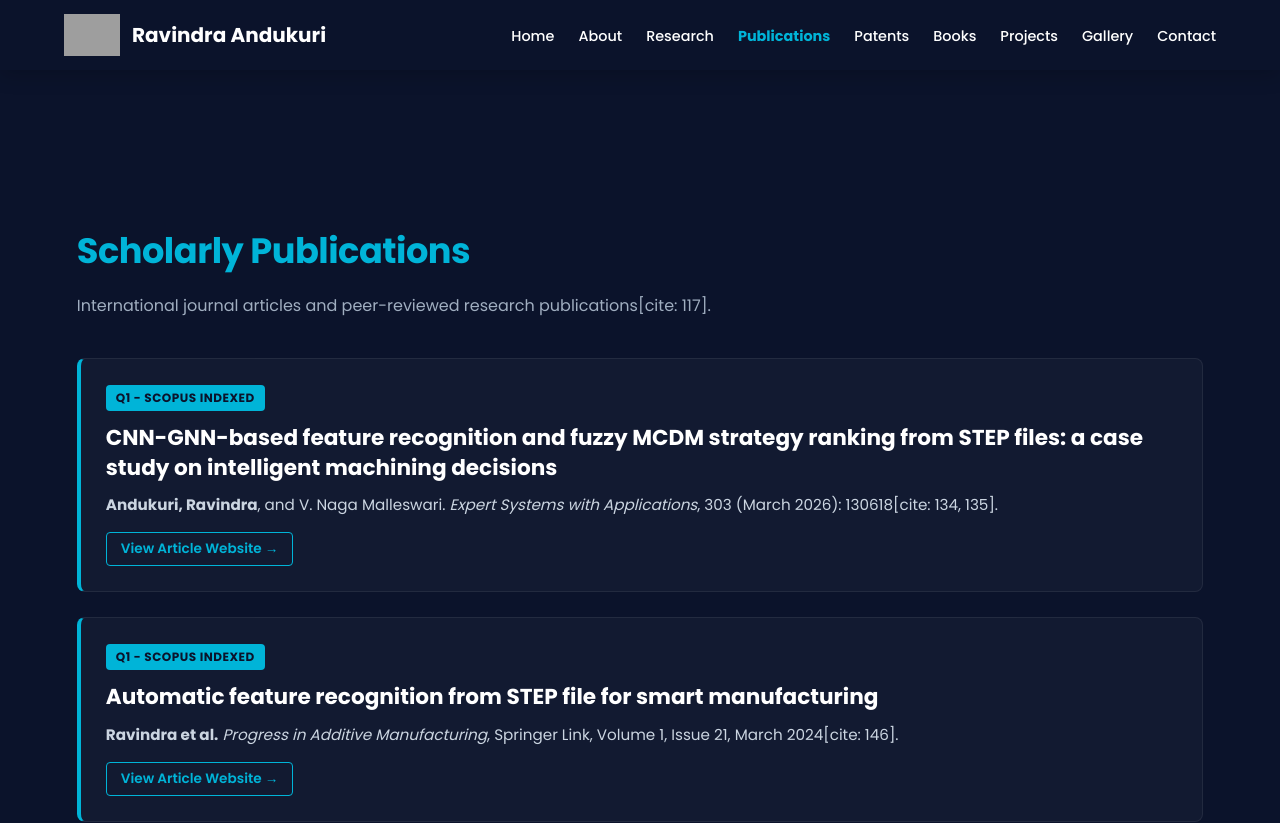
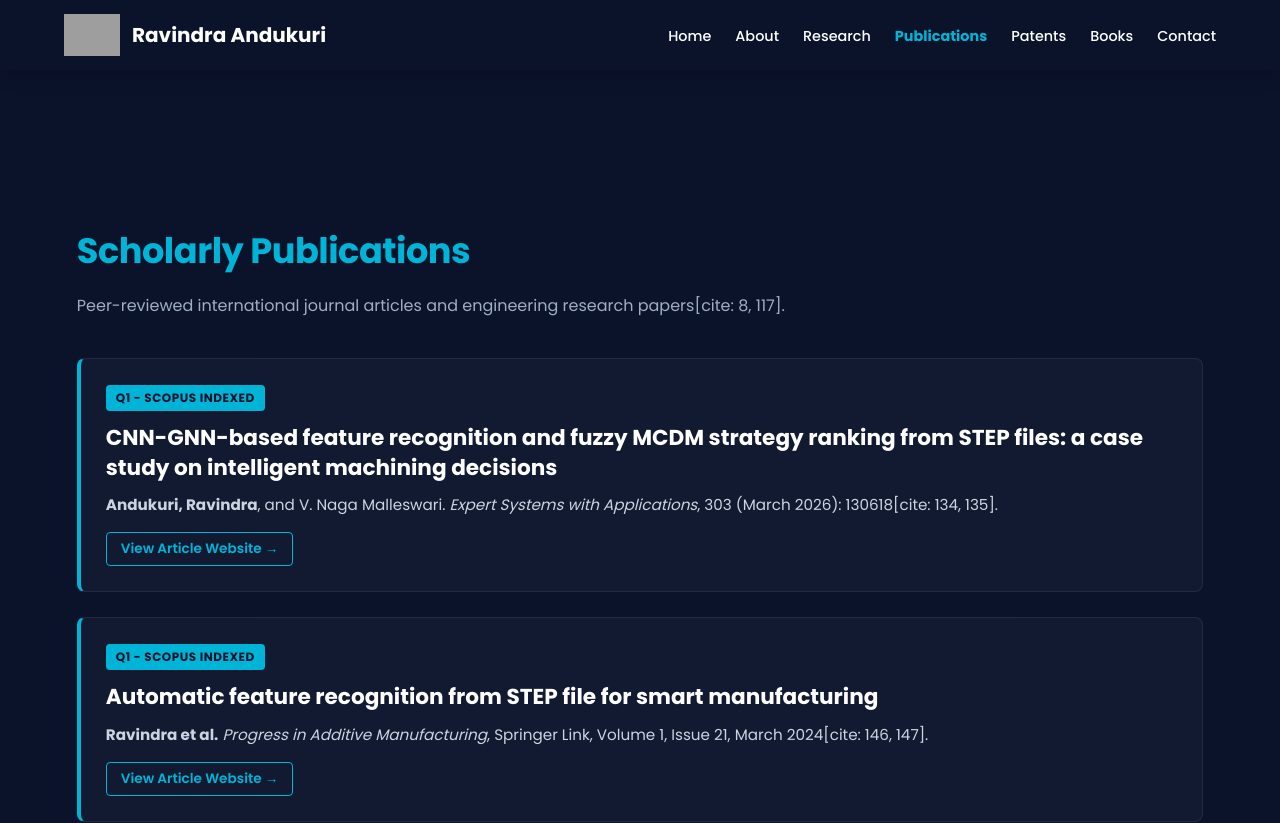
Before and after one commit to Ravindra1602/portfolio, a website: page publications.html in a window 1280 px wide. Shown: the top 823 px of the page. Drawn offline with Linux system fonts and the light colour scheme; grey boxes are pictures that could not be loaded.

Commit message:
Revise publication details and citations in HTML
Updated publication descriptions and citations.

```diff
--- a/publications.html
+++ b/publications.html
@@ -21,15 +21,13 @@
             <li><a href="publications.html" class="active">Publications</a></li>
             <li><a href="patents.html">Patents</a></li>
             <li><a href="books.html">Books</a></li>
-            <li><a href="index.html#projects">Projects</a></li>
-            <li><a href="index.html#gallery">Gallery</a></li>
             <li><a href="index.html#contact-me">Contact</a></li>
         </ul>
     </nav>
 
     <div class="sub-page-container">
         <h1 class="sub-page-header">Scholarly Publications</h1>
-        <p class="sub-page-desc">International journal articles and peer-reviewed research publications[cite: 117].</p>
+        <p class="sub-page-desc">Peer-reviewed international journal articles and engineering research papers[cite: 8, 117].</p>
 
         <div class="portfolio-data-card">
             <span class="portfolio-card-tag">Q1 - Scopus Indexed</span>
@@ -41,7 +39,7 @@
         <div class="portfolio-data-card">
             <span class="portfolio-card-tag">Q1 - Scopus Indexed</span>
             <h3 class="portfolio-card-title">Automatic feature recognition from STEP file for smart manufacturing</h3>
-            <p class="portfolio-card-meta"><strong>Ravindra et al.</strong> <em>Progress in Additive Manufacturing</em>, Springer Link, Volume 1, Issue 21, March 2024[cite: 146].</p>
+            <p class="portfolio-card-meta"><strong>Ravindra et al.</strong> <em>Progress in Additive Manufacturing</em>, Springer Link, Volume 1, Issue 21, March 2024[cite: 146, 147].</p>
             <a class="portfolio-card-btn" href="https://doi.org/10.1007/s40964-024-00583-3" target="_blank">View Article Website →</a>
         </div>
 
```
